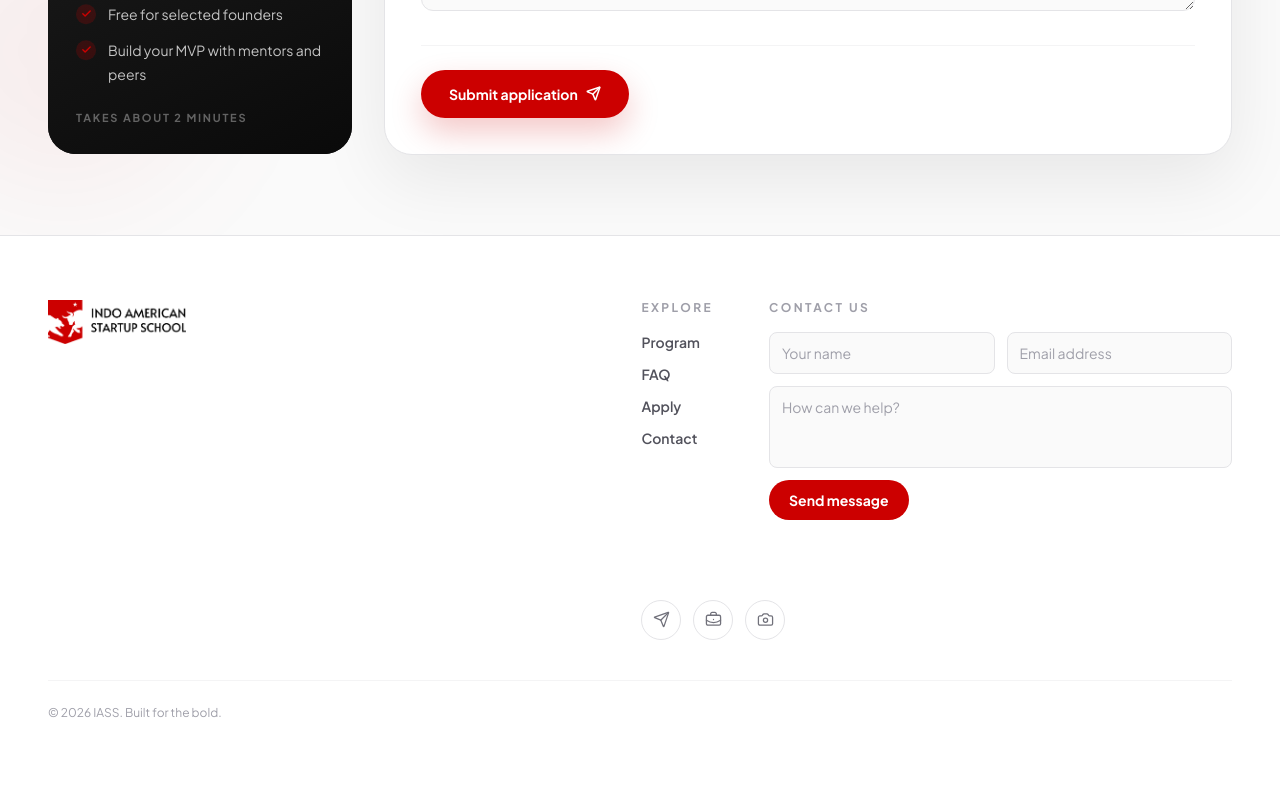
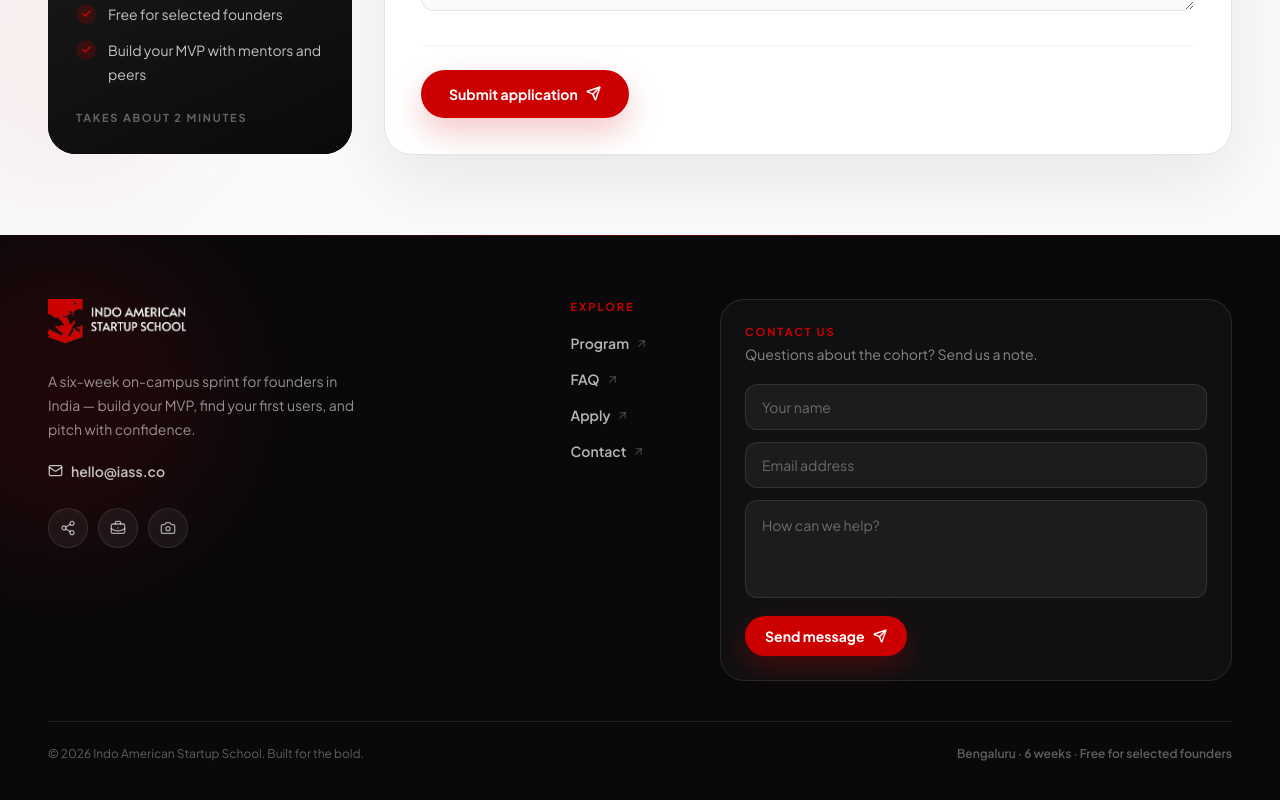
Before and after one commit to pranathi1290/IASS, a React (Vite) app: page / in a window 1280 px wide. Shown: the part 11133-11933 px from the top of the page. Built offline with nearby package versions, Linux system fonts and the light colour scheme.

Commit message:
Update Footer component with new icons and improved contact form handling. Replace contact link with a section anchor, enhance social media icons, and implement form submission state management for better user experience.

```diff
--- a/src/components/Footer.jsx
+++ b/src/components/Footer.jsx
@@ -1,15 +1,15 @@
-import { BriefcaseBusiness, Camera, Send } from 'lucide-react'
+import { ArrowUpRight, BriefcaseBusiness, Camera, Check, Mail, Send, Share2 } from 'lucide-react'
 import { useState } from 'react'
 
 const quickLinks = [
   { label: 'Program', href: '#program' },
   { label: 'FAQ', href: '#faq' },
   { label: 'Apply', href: '#apply' },
-  { label: 'Contact', href: 'mailto:hello@iass.co' },
+  { label: 'Contact', href: '#footer' },
 ]
 
 const socialLinks = [
-  { label: 'Twitter', href: 'https://twitter.com', icon: Send },
+  { label: 'Twitter', href: 'https://twitter.com', icon: Share2 },
   { label: 'LinkedIn', href: 'https://linkedin.com', icon: BriefcaseBusiness },
   { label: 'Instagram', href: 'https://instagram.com', icon: Camera },
 ]
@@ -17,9 +17,13 @@ const socialLinks = [
 function Footer() {
   const [form, setForm] = useState({ name: '', email: '', message: '' })
   const [submitted, setSubmitted] = useState(false)
+  const [isSubmitting, setIsSubmitting] = useState(false)
 
   async function handleSubmit(event) {
     event.preventDefault()
+    setIsSubmitting(true)
+
+    try {
       if (import.meta.env.PROD) {
         const response = await fetch('/api/contact-messages', {
           method: 'POST',
@@ -34,40 +38,51 @@ function Footer() {
           { ...form, id: `contact-${Date.now()}`, createdAt: new Date().toISOString() },
         ]))
       }
+
       setForm({ name: '', email: '', message: '' })
       setSubmitted(true)
+    } finally {
+      setIsSubmitting(false)
+    }
   }
 
+  const inputClass =
+    'w-full rounded-xl border border-white/10 bg-white/5 px-4 py-3 text-sm text-white outline-none transition placeholder:text-white/35 focus:border-brand/50 focus:bg-white/10 focus:ring-2 focus:ring-brand/20'
+
   return (
-    <footer id="footer" className="border-t border-zinc-200 bg-white px-6 py-14 text-zinc-600 sm:px-10 sm:py-16 lg:px-12">
-      <div className="mx-auto grid max-w-7xl gap-12 lg:grid-cols-[1fr_1.15fr] lg:items-start lg:gap-20">
-        <a href="/" className="flex w-fit items-center">
-          <img src="/iass-logo.png" alt="Indo American Startup School" className="h-11 w-auto max-w-[190px] object-contain" />
+    <footer id="footer" className="relative overflow-hidden bg-zinc-950 text-white">
+      <div
+        aria-hidden="true"
+        className="pointer-events-none absolute inset-x-0 top-0 h-px bg-gradient-to-r from-transparent via-brand/40 to-transparent"
+      />
+      <div
+        aria-hidden="true"
+        className="pointer-events-none absolute -left-24 top-0 size-80 rounded-full bg-brand/[0.12] blur-3xl"
+      />
+
+      <div className="relative mx-auto max-w-7xl px-6 py-14 sm:px-10 sm:py-16 lg:px-12">
+        <div className="grid gap-10 lg:grid-cols-[minmax(0,1.1fr)_auto_minmax(0,1.25fr)] lg:gap-12 xl:gap-16">
+          <div>
+            <a href="/" className="inline-flex items-center">
+              <img
+                src="/iass-logo-white.png"
+                alt="Indo American Startup School"
+                className="h-11 w-auto max-w-[200px] object-contain"
+              />
+            </a>
+            <p className="mt-5 max-w-xs text-sm leading-6 text-white/55">
+              A six-week on-campus sprint for founders in India — build your MVP, find your first users, and pitch with confidence.
+            </p>
+
+            <a
+              href="mailto:hello@iass.co"
+              className="mt-5 inline-flex items-center gap-2 text-sm font-semibold text-white/75 transition hover:text-brand focus-visible:outline-2 focus-visible:outline-offset-4 focus-visible:outline-brand"
+            >
+              <Mail size={15} aria-hidden="true" />
+              hello@iass.co
             </a>
 
-        <div className="grid gap-10 sm:grid-cols-[auto_1fr] sm:gap-14">
-        <nav aria-label="Footer navigation">
-          <p className="mb-4 text-xs font-bold uppercase tracking-[0.2em] text-zinc-400">Explore</p>
-          <ul className="space-y-3 text-sm font-semibold">
-            {quickLinks.map(({ label, href }) => (
-              <li key={label}>
-                <a href={href} className="transition-colors hover:text-brand focus-visible:outline-2 focus-visible:outline-offset-4 focus-visible:outline-brand">{label}</a>
-              </li>
-            ))}
-          </ul>
-        </nav>
-
-        <div>
-          <p className="mb-4 text-xs font-bold uppercase tracking-[0.2em] text-zinc-400">Contact us</p>
-          <form onSubmit={handleSubmit} className="grid gap-3 sm:grid-cols-2">
-            <input required value={form.name} onChange={(event) => setForm({ ...form, name: event.target.value })} placeholder="Your name" aria-label="Your name" className="rounded-lg border border-zinc-200 bg-zinc-50 px-3 py-2.5 text-sm text-zinc-950 outline-none placeholder:text-zinc-400 focus:border-brand" />
-            <input required type="email" value={form.email} onChange={(event) => setForm({ ...form, email: event.target.value })} placeholder="Email address" aria-label="Email address" className="rounded-lg border border-zinc-200 bg-zinc-50 px-3 py-2.5 text-sm text-zinc-950 outline-none placeholder:text-zinc-400 focus:border-brand" />
-            <textarea required rows="3" value={form.message} onChange={(event) => setForm({ ...form, message: event.target.value })} placeholder="How can we help?" aria-label="Your message" className="resize-none rounded-lg border border-zinc-200 bg-zinc-50 px-3 py-2.5 text-sm text-zinc-950 outline-none placeholder:text-zinc-400 focus:border-brand sm:col-span-2" />
-            <div className="flex items-center justify-between gap-3 sm:col-span-2"><button type="submit" className="rounded-full bg-brand px-5 py-2.5 text-sm font-bold text-white transition hover:bg-brand-dark">Send message</button>{submitted && <span className="text-xs font-semibold text-brand" role="status">Message sent.</span>}</div>
-          </form>
-        </div>
-        </div>
-        <div className="flex gap-3 lg:col-start-2">
+            <div className="mt-6 flex gap-2.5">
               {socialLinks.map(({ label, href, icon: Icon }) => (
                 <a
                   key={label}
@@ -76,14 +91,108 @@ function Footer() {
                   rel="noreferrer"
                   aria-label={label}
                   title={label}
-              className="grid size-10 place-items-center rounded-full border border-zinc-200 text-zinc-500 transition hover:border-brand hover:text-brand focus-visible:outline-2 focus-visible:outline-offset-4 focus-visible:outline-brand"
+                  className="grid size-10 place-items-center rounded-full border border-white/10 bg-white/5 text-white/60 transition hover:border-brand/40 hover:bg-brand hover:text-white focus-visible:outline-2 focus-visible:outline-offset-4 focus-visible:outline-brand"
                 >
-              <Icon size={17} strokeWidth={1.8} aria-hidden="true" />
+                  <Icon size={16} strokeWidth={1.9} aria-hidden="true" />
                 </a>
               ))}
             </div>
           </div>
-      <p className="mx-auto mt-10 max-w-7xl border-t border-zinc-100 pt-6 text-xs text-zinc-400">© 2026 IASS. Built for the bold.</p>
+
+          <nav aria-label="Footer navigation" className="lg:px-2">
+            <p className="mb-4 text-[11px] font-bold uppercase tracking-[0.18em] text-brand">Explore</p>
+            <ul className="space-y-3">
+              {quickLinks.map(({ label, href }) => (
+                <li key={label}>
+                  <a
+                    href={href}
+                    className="inline-flex items-center gap-1.5 text-sm font-semibold text-white/70 transition hover:text-white focus-visible:outline-2 focus-visible:outline-offset-4 focus-visible:outline-brand"
+                  >
+                    {label}
+                    <ArrowUpRight size={13} className="text-white/25 transition group-hover:text-brand" aria-hidden="true" />
+                  </a>
+                </li>
+              ))}
+            </ul>
+          </nav>
+
+          <div className="rounded-[1.5rem] border border-white/10 bg-white/[0.03] p-5 backdrop-blur-sm sm:p-6">
+            <p className="text-[11px] font-bold uppercase tracking-[0.18em] text-brand">Contact us</p>
+            <p className="mt-1 text-sm text-white/50">Questions about the cohort? Send us a note.</p>
+
+            {submitted ? (
+              <div className="mt-5 flex items-start gap-3 rounded-xl border border-brand/20 bg-brand/10 px-4 py-4">
+                <span className="grid size-8 shrink-0 place-items-center rounded-full bg-brand text-white">
+                  <Check size={15} strokeWidth={2.5} aria-hidden="true" />
+                </span>
+                <div>
+                  <p className="text-sm font-bold text-white">Message sent.</p>
+                  <p className="mt-1 text-xs leading-5 text-white/55">We&apos;ll get back to you as soon as we can.</p>
+                  <button
+                    type="button"
+                    onClick={() => setSubmitted(false)}
+                    className="mt-3 text-xs font-bold text-brand transition hover:text-white focus-visible:outline-2 focus-visible:outline-offset-4 focus-visible:outline-brand"
+                  >
+                    Send another message
+                  </button>
+                </div>
+              </div>
+            ) : (
+              <form onSubmit={handleSubmit} className="mt-5 grid gap-3 sm:grid-cols-2">
+                <label className="block sm:col-span-2">
+                  <span className="sr-only">Your name</span>
+                  <input
+                    required
+                    value={form.name}
+                    onChange={(event) => setForm({ ...form, name: event.target.value })}
+                    placeholder="Your name"
+                    className={inputClass}
+                  />
+                </label>
+                <label className="block sm:col-span-2">
+                  <span className="sr-only">Email address</span>
+                  <input
+                    required
+                    type="email"
+                    value={form.email}
+                    onChange={(event) => setForm({ ...form, email: event.target.value })}
+                    placeholder="Email address"
+                    className={inputClass}
+                  />
+                </label>
+                <label className="block sm:col-span-2">
+                  <span className="sr-only">How can we help?</span>
+                  <textarea
+                    required
+                    rows="3"
+                    value={form.message}
+                    onChange={(event) => setForm({ ...form, message: event.target.value })}
+                    placeholder="How can we help?"
+                    className={`${inputClass} resize-none leading-6`}
+                  />
+                </label>
+                <div className="sm:col-span-2">
+                  <button
+                    type="submit"
+                    disabled={isSubmitting}
+                    className="inline-flex items-center gap-2 rounded-full bg-brand px-5 py-2.5 text-sm font-bold text-white shadow-[0_10px_28px_rgba(204,0,0,0.28)] transition hover:bg-brand-dark focus-visible:outline-2 focus-visible:outline-offset-4 focus-visible:outline-brand disabled:cursor-wait disabled:opacity-60"
+                  >
+                    {isSubmitting ? 'Sending...' : 'Send message'}
+                    {!isSubmitting && <Send size={14} strokeWidth={2.4} aria-hidden="true" />}
+                  </button>
+                </div>
+              </form>
+            )}
+          </div>
+        </div>
+
+        <div className="mt-10 flex flex-col gap-3 border-t border-white/10 pt-6 sm:flex-row sm:items-center sm:justify-between">
+          <p className="text-xs text-white/35">© 2026 Indo American Startup School. Built for the bold.</p>
+          <p className="text-xs font-semibold text-white/35">
+            Bengaluru · 6 weeks · Free for selected founders
+          </p>
+        </div>
+      </div>
     </footer>
   )
 }
```
Lines whose indentation alone changed are shown as unchanged.
